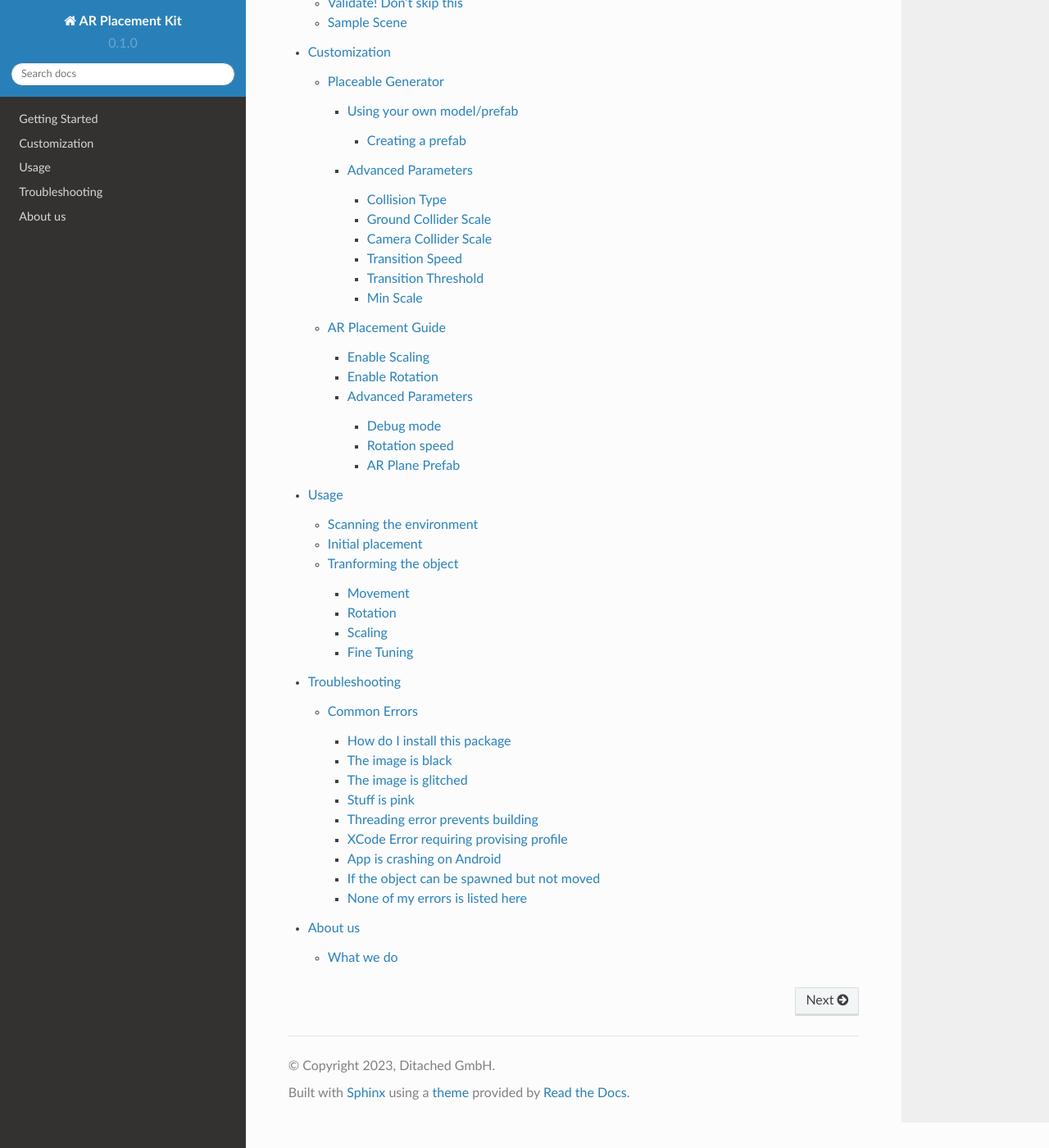
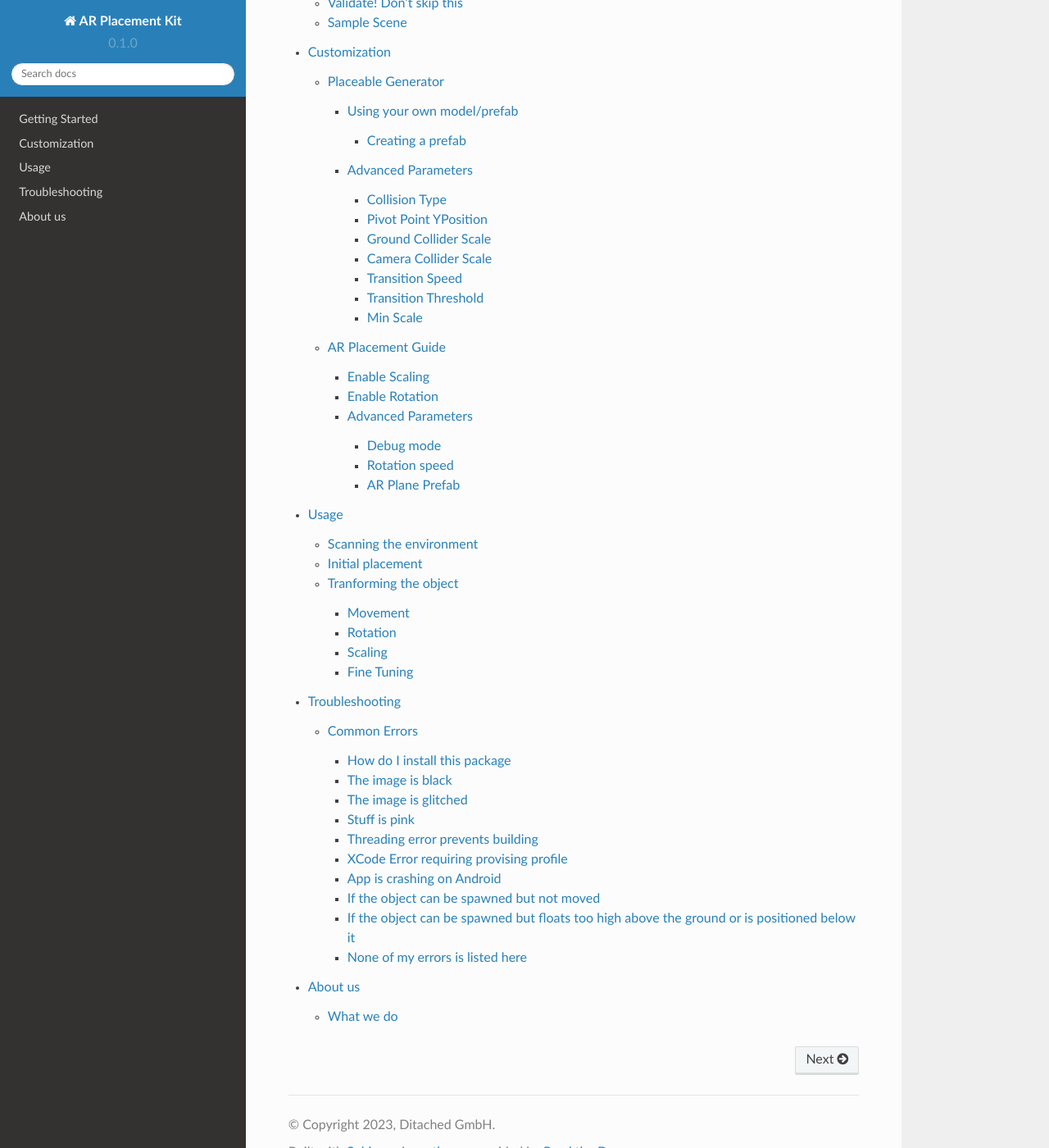
Before and after one commit to Ditached/ARPlacementKit-Docs, a Sphinx documentation site: the page built from docs/source/index.rst, in a window 1280 px wide and 1400 px high, scrolled down 2379 px. Shown: the whole window at 82% size. Built offline with Sphinx 7.4.7 and the Read the Docs theme 2.0.0, drawn with Linux system fonts in a browser that asks for light colours.

Commit message:
Add instructions for setting the pivot point for custom models

```diff
--- a/docs/source/customization.rst
+++ b/docs/source/customization.rst
@@ -32,6 +32,8 @@
 
 This prefab should ideally only have a single *MeshRenderer* and a *MeshFilter* attached to it.
 
+If your model is floating too high or is inside the ground, try to adjust the "Pivot Location" setting to match the pivot point position of your model.
+
 A collider will also be added automatically. If you are unsure how to create a prefab, see the section below.
 If you are looking for an example prefab check out the sample one.
 
@@ -55,8 +57,16 @@
 The type of collider used for collision detection.
 For precision reasons its recommended to use the Mesh option, but as a fallback you can switch to Box when working with unoptimized meshes.
 
+Pivot Point YPosition
+--------------------
+The y-location of the pivot point in your custom model.
+Used for scaling.
+Options are center and bottom, default is center.
+
+
 Ground Collider Scale
 ---------------------
+!!! obsolete !!!
 The placeable uses a separate ground collider to determine if it is currently connected to the ground. Based on this, surface switching to lower surfaces is triggered.
 A larger number means the placeable will stay on the higher surface longer before dropping down to the lower one, a smaller one will lead to an earlier surface change.
 
--- a/docs/source/index.rst
+++ b/docs/source/index.rst
@@ -1,5 +1,7 @@
+################
 AR Placement Kit
-===================================
+################
+
 
 **AR Placement Kit** provides an *intuitive* and *versatile* interface for positioning 3d objects inside an AR Space.
 
--- a/docs/source/troubleshooting.rst
+++ b/docs/source/troubleshooting.rst
@@ -80,6 +80,12 @@
 Set Project Settings -> Player -> iOS -> Managed Stripping Level to "Minimal". See :doc:`installation`
 
 =================
+If the object can be spawned but floats too high above the ground or is positioned below it
+=================
+try adjusting the Pivot Position in Placeable Generator -> Advanced Settings.
+See :doc:`Customization`
+
+=================
 None of my errors is listed here
 =================
 Oh no! We do apologize for that. We try to support you as best and as quick as we can. Drop us a mail at support@ditached.de and we will try to help you out.
```
